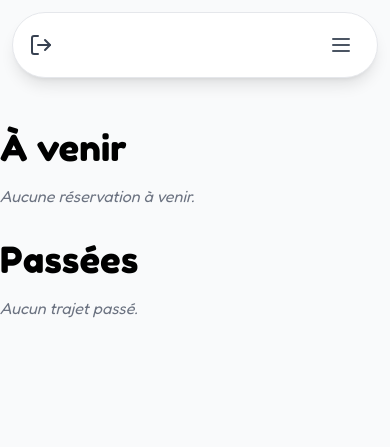
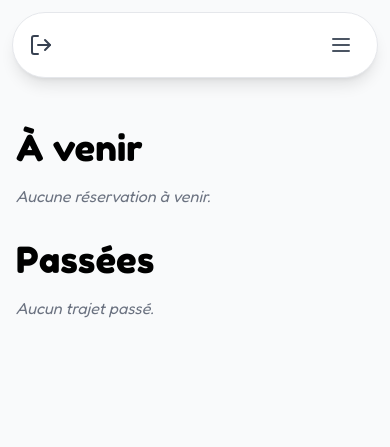
Before and after one commit to agnlt64/go-upjv, a Flask app: page /my-reservations in a window 390 px wide. Shown: the top 447 px of the page. Run offline with Flask 3, Linux system fonts and the light colour scheme; the visitor is signed in with stand-in values (Sample User, id 1); data that the repository does not hold is empty; some libraries are stand-ins or nearby versions.

Commit message:
reservations card are responsive

```diff
--- a/app/templates/my_reservations.html
+++ b/app/templates/my_reservations.html
@@ -5,7 +5,7 @@
 {% block title %}Mes réservations - GoUPJV{% endblock %}
 
 {% block content %}
-<div class="container mx-auto py-32">
+<div class="container mx-auto px-4 md:px-8 py-32">
     <h1 class="text-4xl mb-4">À venir</h1>
 
     {% for element in upcoming_rides %}
```
